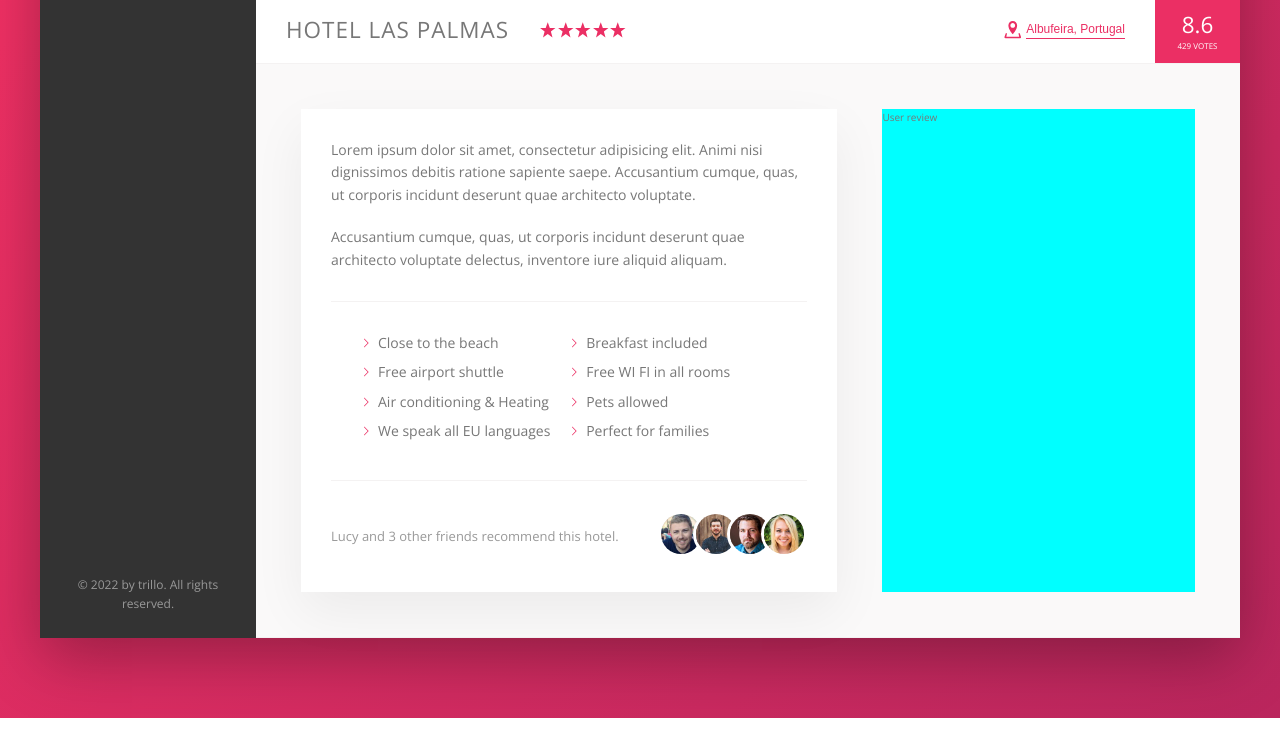
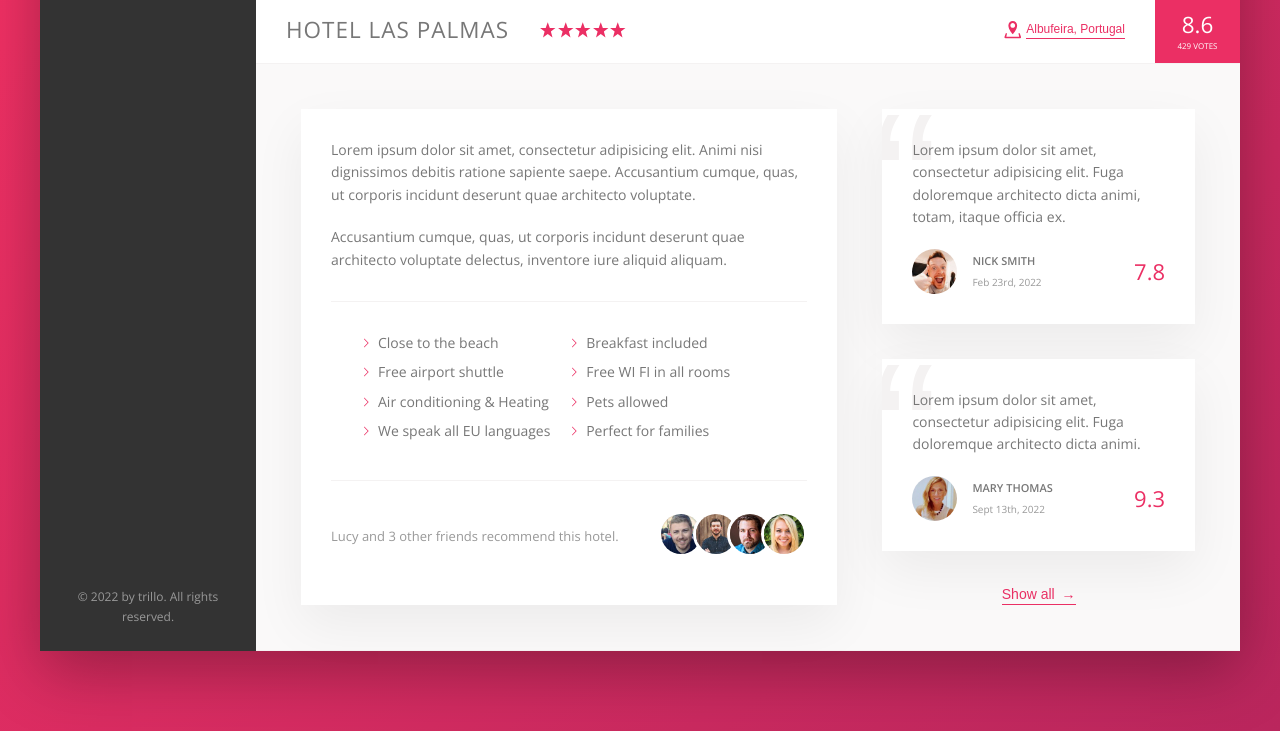
Before and after one commit to AdoDragicevic/trillo, a website: page index.html in a window 1280 px wide. Shown: the part 538-1269 px from the top of the page. Drawn offline with nearby package versions, Linux system fonts and the light colour scheme; files that its build step writes are made by us from their sources.

Commit message:
finish review section

```diff
--- a/index.html
+++ b/index.html
@@ -173,7 +173,35 @@
                         </div>
 
                         <div class="user-reviews">
-User review
+                            <figure class="review">
+                                <blockquote class="review__text">
+                                    Lorem ipsum dolor sit amet, consectetur adipisicing elit. Fuga doloremque architecto dicta animi, totam, itaque officia ex.
+                                </blockquote>
+                                <figcaption class="review__user">
+                                    <img src="img/user-1.jpg" alt="User" class="review__photo">
+                                    <div class="review__user-box">
+                                        <p class="review__user-name">Nick Smith</p>
+                                        <p class="review__user-date">Feb 23rd, 2022</p>
+                                    </div>
+                                    <div class="review__rating">7.8</div>
+                                </figcaption>
+                            </figure>
+
+                            <figure class="review">
+                                <blockquote class="review__text">
+                                    Lorem ipsum dolor sit amet, consectetur adipisicing elit. Fuga doloremque architecto dicta animi.
+                                </blockquote>
+                                <figcaption class="review__user">
+                                    <img src="img/user-2.jpg" alt="User" class="review__photo">
+                                    <div class="review__user-box">
+                                        <p class="review__user-name">Mary Thomas</p>
+                                        <p class="review__user-date">Sept 13th, 2022</p>
+                                    </div>
+                                    <div class="review__rating">9.3</div>
+                                </figcaption>
+                            </figure>
+
+                            <button class="btn-inline">Show all <span>&rarr;</span> </button>
                         </div>
                     </div>
                 </main>
--- a/sass/_components.scss
+++ b/sass/_components.scss
@@ -298,12 +298,20 @@
 
   &:hover {
     color: var(--color-grey-dark-1);
+
+    span {
+      margin-left: 8px;
+    }
   }
 
-  &:focus,
-  &:hover {
+  &:focus {
     outline: none;
     animation: pulsate 1s infinite;
+  }
+
+  & span {
+    margin-left: 3px;
+    transition: margin-left .2s;
   }
 }
 
@@ -403,3 +411,69 @@
     }
   }
 }
+
+
+// REVIEWS
+.review {
+  background-color: #fff;
+  box-shadow: var(--shadow-light);
+  padding: 3rem;
+  margin-bottom: 3.5rem;
+  position: relative;
+  overflow: hidden;
+
+  &__text {
+    margin-bottom: 2rem;
+
+    // z-index only works if you set the position
+    z-index: 2;
+    position: relative;
+  }
+
+  &__user {
+    display: flex;
+    align-items: center;
+  }
+
+  &__photo {
+    height: 4.5rem;
+    width: 4.5rem;
+    border-radius: 50%;
+    margin-right: 1.5rem;
+  }
+
+  &__user-box {
+    margin-right: auto;
+  }
+
+  &__user-name {
+    font-size: 1.1rem;
+    font-weight: 600;
+    text-transform: uppercase;
+    margin-bottom: .4rem;
+  }
+
+  &__user-date {
+    font-size: 1rem;
+    color: var(--color-grey-dark-3);
+  }
+
+  &__rating {
+    color: var(--color-primary);
+    font-size: 2.2rem;
+    font-weight: 300;
+  }
+
+  &::before {
+    content: "\201C"; // content is HTML entity
+    position: absolute;
+    top: -2.5rem;
+    left: -1rem;
+    line-height: 1;
+    font-size: 20rem;
+    color: var(--color-grey-light-2);
+    font-family: sans-serif;
+    z-index: 1;
+  }
+
+}
--- a/sass/_layout.scss
+++ b/sass/_layout.scss
@@ -42,10 +42,10 @@
   padding: 4.5rem;
   background-color: var(--color-grey-light-1);
   border-bottom: var(--line);
+  font-size: 1.4rem;
 }
 
 .description {
-  font-size: 1.4rem;
   background-color: #fff;
   box-shadow: var(--shadow-light);
   flex: 0 0 60%;
@@ -54,6 +54,8 @@
 }
 
 .user-reviews {
-  background-color: aqua;
   flex: 1;
+  display: flex;
+  flex-direction: column;
+  align-items: center;
 }
```
